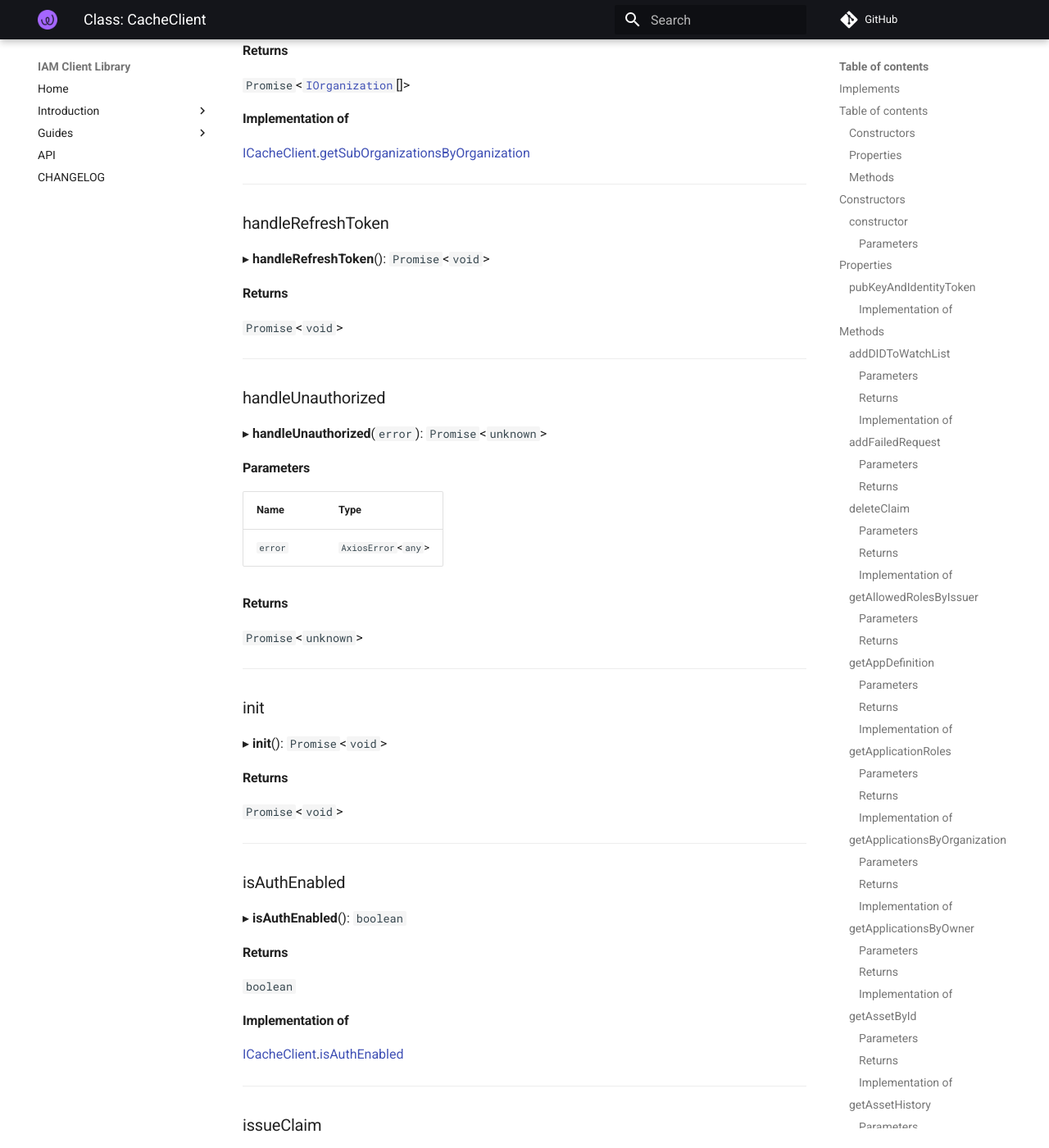
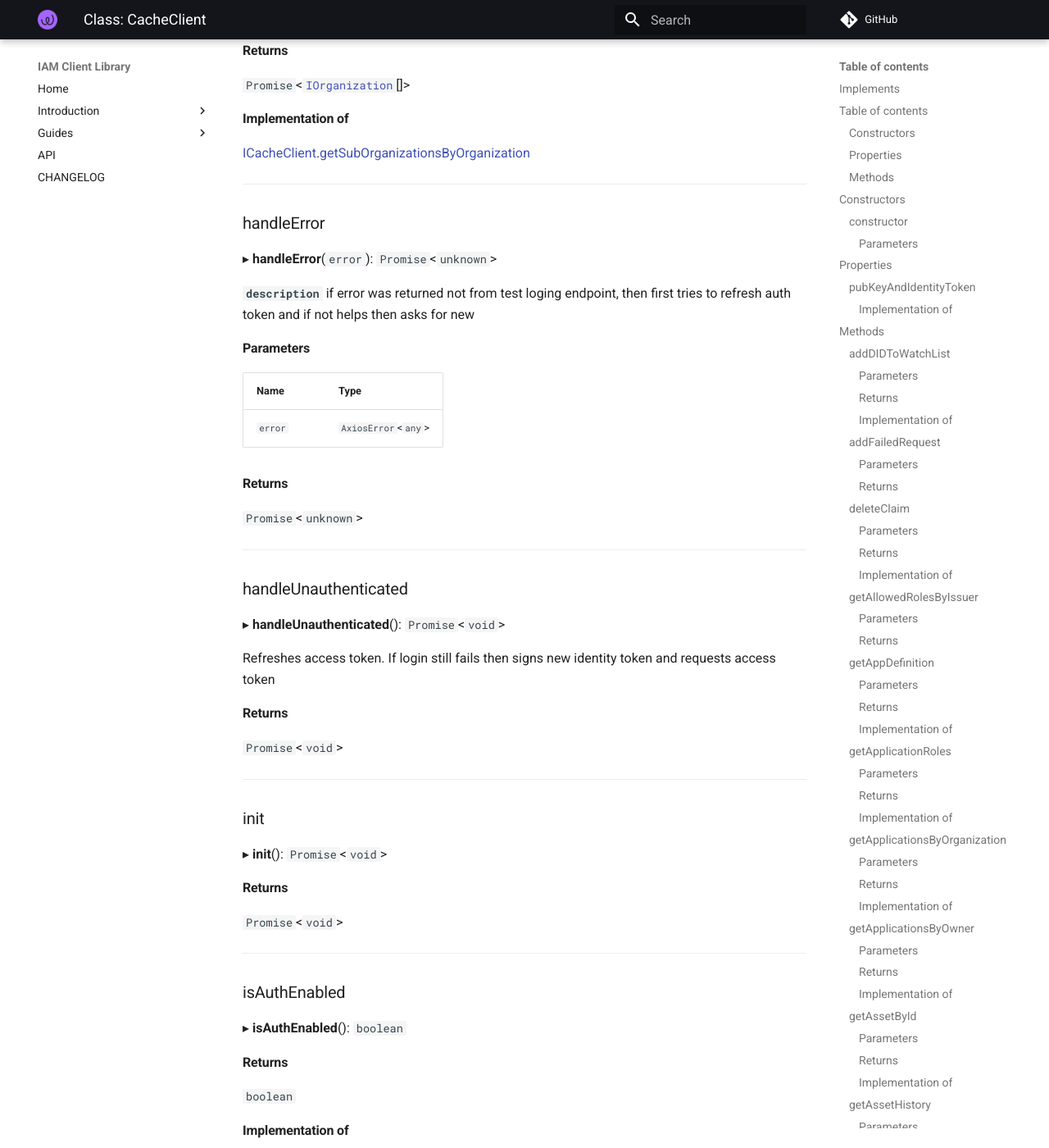
Before and after one commit to energywebfoundation/iam-client-lib, an MkDocs documentation site: the page built from docs/api/classes/modules_cacheClient_cacheClient_service.CacheClient.md, in a window 1280 px wide and 1400 px high, scrolled down 15408 px. Shown: the whole window at 82% size. Built offline with MkDocs 1.6.1 and Material for MkDocs 9.7.7, drawn with Linux system fonts in a browser that asks for light colours; comment, search, counter and statistics services are not loaded; some of the changed text lies outside the part shown.

Commit message:
fix(cache): separate failed test reloging from unauthenticated

```diff
--- a/docs/api/classes/modules_cacheClient_cacheClient_service.CacheClient.md
+++ b/docs/api/classes/modules_cacheClient_cacheClient_service.CacheClient.md
@@ -46,8 +46,8 @@
 - [getRolesByOwner](modules_cacheClient_cacheClient_service.CacheClient.md#getrolesbyowner)
 - [getRolesDefinition](modules_cacheClient_cacheClient_service.CacheClient.md#getrolesdefinition)
 - [getSubOrganizationsByOrganization](modules_cacheClient_cacheClient_service.CacheClient.md#getsuborganizationsbyorganization)
-- [handleRefreshToken](modules_cacheClient_cacheClient_service.CacheClient.md#handlerefreshtoken)
-- [handleUnauthorized](modules_cacheClient_cacheClient_service.CacheClient.md#handleunauthorized)
+- [handleError](modules_cacheClient_cacheClient_service.CacheClient.md#handleerror)
+- [handleUnauthenticated](modules_cacheClient_cacheClient_service.CacheClient.md#handleunauthenticated)
 - [init](modules_cacheClient_cacheClient_service.CacheClient.md#init)
 - [isAuthEnabled](modules_cacheClient_cacheClient_service.CacheClient.md#isauthenabled)
 - [issueClaim](modules_cacheClient_cacheClient_service.CacheClient.md#issueclaim)
@@ -639,19 +639,11 @@ ___
 
 ___
 
-### handleRefreshToken
+### handleError
 
-▸ **handleRefreshToken**(): `Promise`<`void`\>
+▸ **handleError**(`error`): `Promise`<`unknown`\>
 
-#### Returns
-
-`Promise`<`void`\>
-
-___
-
-### handleUnauthorized
-
-▸ **handleUnauthorized**(`error`): `Promise`<`unknown`\>
+**`description`** if error was returned not from test loging endpoint, then first tries to refresh auth token and if not helps then asks for new
 
 #### Parameters
 
@@ -662,6 +654,18 @@ ___
 #### Returns
 
 `Promise`<`unknown`\>
+
+___
+
+### handleUnauthenticated
+
+▸ **handleUnauthenticated**(): `Promise`<`void`\>
+
+Refreshes access token. If login still fails then signs new identity token and requests access token
+
+#### Returns
+
+`Promise`<`void`\>
 
 ___
 
```
Also changed, not shown: other parts of docs/api/classes/modules_cacheClient_cacheClient_service.CacheClient.md (+1 -1 lines), docs/api/modules/index.md (+3 -3 lines), docs/api/modules/modules_cacheClient.md (+3 -3 lines), docs/api/modules/modules_cacheClient_cacheClient_types.md (+3 -3 lines), .eslintrc.json, 2 other files.
